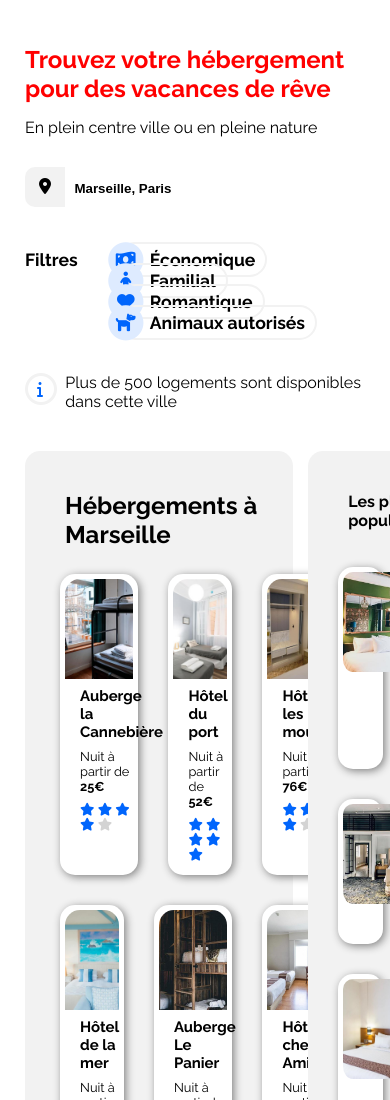
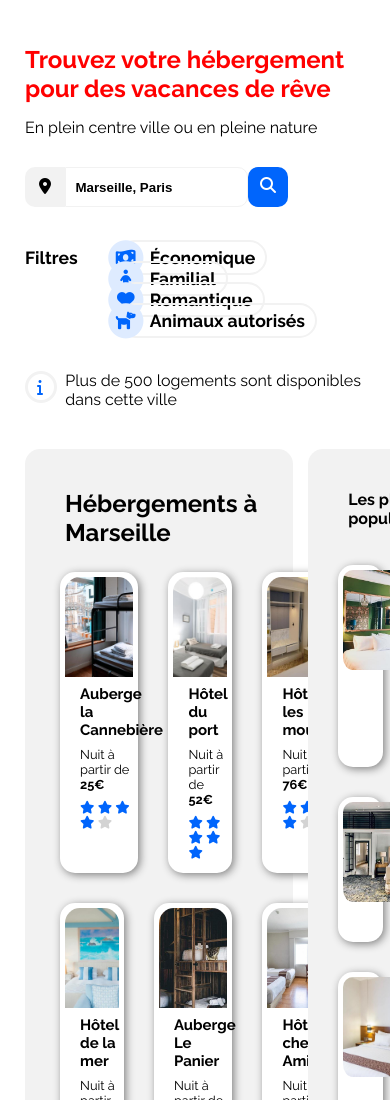
Before and after one commit to JuBerges/JulienBerges_2_03092020, a plain HTML site: page index.html in a window 390 px wide. Shown: the top 1100 px of the page. Drawn offline with Linux system fonts and the light colour scheme.

Commit message:
search bar ok pour smartphone

```diff
--- a/index.html
+++ b/index.html
@@ -36,6 +36,11 @@
           </div>
           <div id="search_button">
             <button class="search_button"><strong>Rechercher</strong></button>
+          </div>
+          <div id="search_loupe">
+            <button class="search_loupe">
+              <strong><i class="fas fa-search"></i></strong>
+            </button>
           </div>
         </div>
       </div>
--- a/style.css
+++ b/style.css
@@ -99,8 +99,8 @@ header li:nth-child(3):hover {
   padding: 11px 10px 10px 14px;
 }
 #search input {
-  height: 40px;
-  border: none;
+  height: 36px;
+  border: #f2f2f2 1px solid;
   outline-color: #0065fc;
 }
 #search ::placeholder {
@@ -118,7 +118,7 @@ header li:nth-child(3):hover {
   outline: none;
   cursor: pointer;
 }
-.search_loop {
+.search_loupe {
   display: none;
 }
 /*FILTRES*/
@@ -411,7 +411,33 @@ footer div {
   header {
     display: none;
   }
+  #search input {
+    height: 36px;
+    border-radius: 0px 10px 10px 0;
+    border: #f2f2f2 1px solid;
+    outline-color: #0065fc;
+  }
   .search_button {
     display: none;
   }
+  .search_loupe {
+    display: flex;
+  }
+  #search_loupe i {
+    position: absolute;
+    top: 10px;
+    right: 12px;
+  }
+  #search button {
+    position: relative;
+    background: #0065fc;
+    border-radius: 10px 10px 10px 10px;
+    border: none;
+    height: 40px;
+    width: 40px;
+    color: #ffffff;
+    font-size: 16px;
+    outline: none;
+    cursor: pointer;
+  }
 }
```
